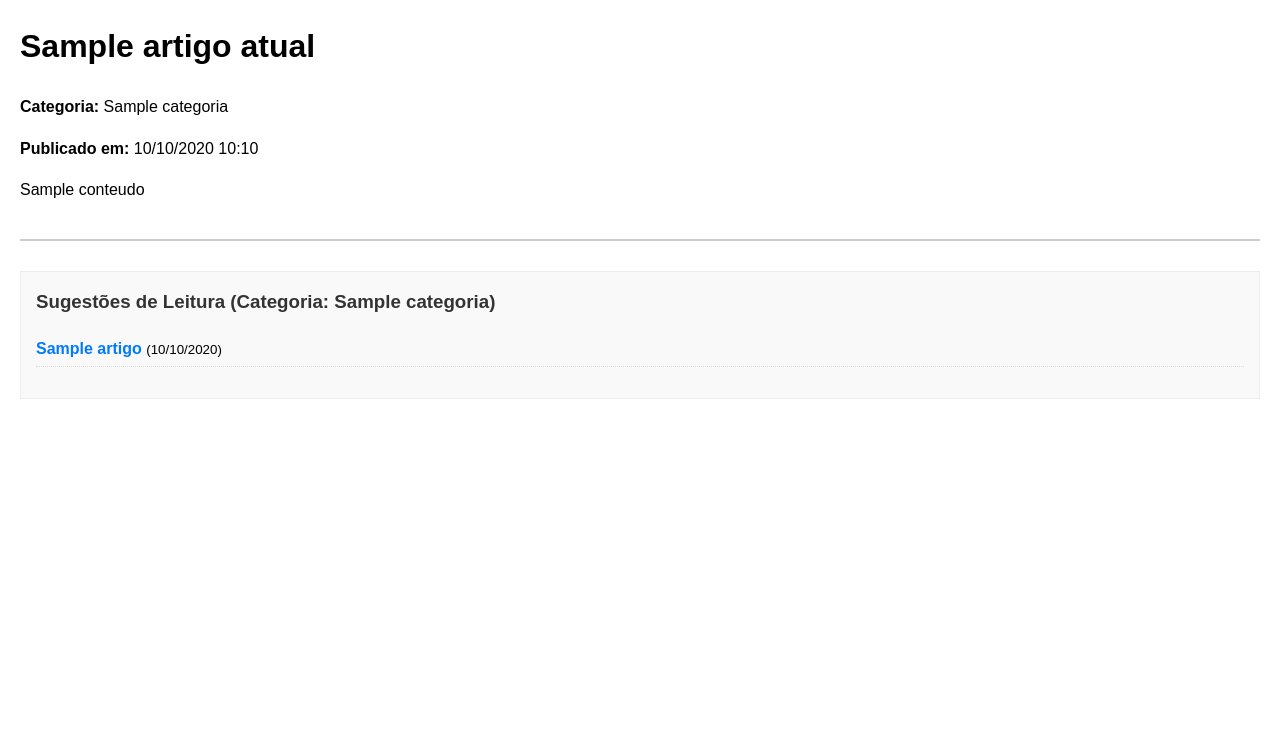
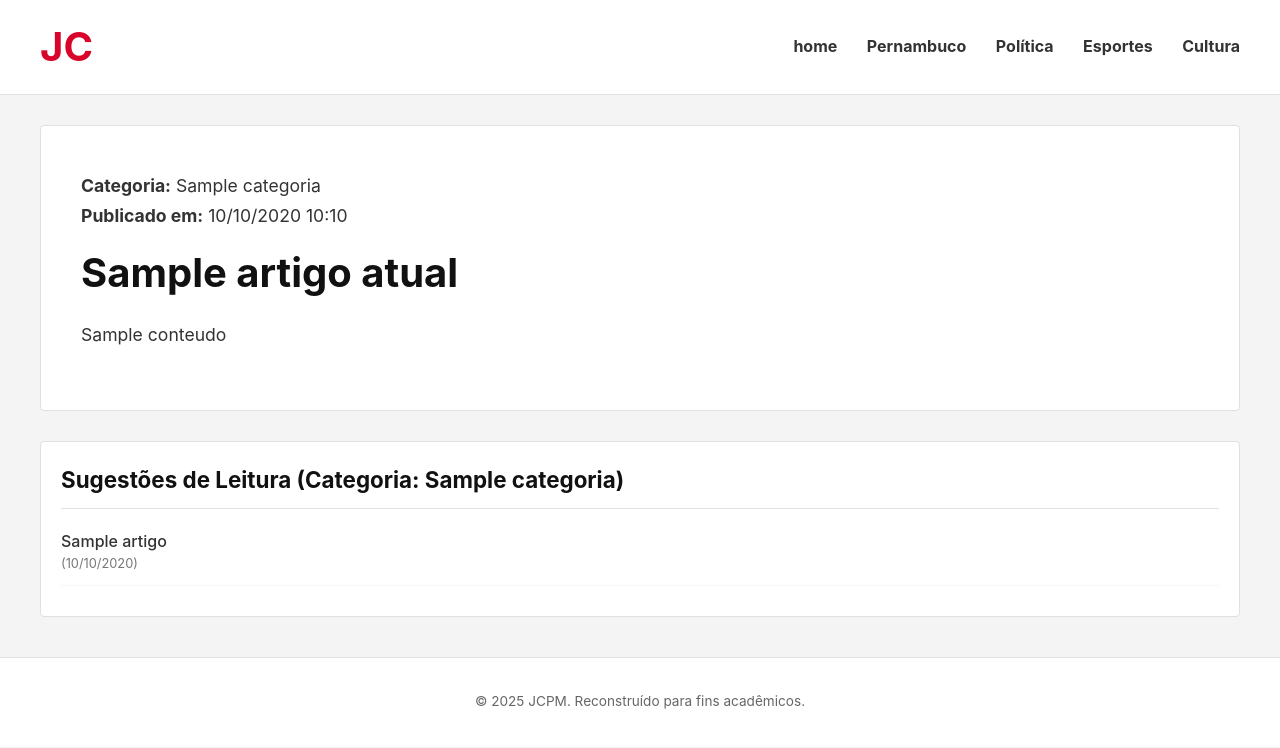
Before and after one commit to gabrielplimaa/Projetos-2, a Django app: template app1/templates/app1/sugestao.html in a window 1280 px wide. Shown: the top 748 px of the page. Run offline with Django 3.2, Linux system fonts and the light colour scheme; the template is opened without the code that fills it: most values are stand-ins (such as "Sample title", 1, 10 or a date in 2020).

Commit message:
corrigindo todo o html e css para ficar parecido com a home

```diff
--- a/app1/Static/app1/css/style.css
+++ b/app1/Static/app1/css/style.css
@@ -276,3 +276,131 @@ a:hover {
     border-top: 1px solid #e0e0e0;
     font-size: 0.85rem;
 }
+/* Estilos específicos para o conteúdo do artigo */
+.article-content {
+    background-color: #fff; /* Fundo branco para a área do artigo */
+    padding: 40px;
+    border: 1px solid #e0e0e0;
+    border-radius: 4px;
+    margin-bottom: 30px;
+}
+
+/* Estilo para o bloco de áudio */
+.article-content audio {
+    width: 100%;
+    margin-bottom: 20px;
+}
+
+/* Título do Artigo (H1) */
+.article-content h1 {
+    font-size: 2.5rem;
+    line-height: 1.1;
+    font-weight: 700;
+    color: #111;
+    margin-top: 0;
+    margin-bottom: 25px;
+}
+
+/* Corpo do Conteúdo */
+.article-content p {
+    font-size: 1.1rem;
+    line-height: 1.7;
+    color: #333;
+    margin-bottom: 20px;
+}
+
+/* Links de Ação (Sugestões/Pontos Chave) */
+.article-actions {
+    margin-top: 40px;
+    padding-top: 20px;
+    border-top: 1px dashed #ccc;
+}
+
+.article-actions h2 {
+    font-size: 1.2rem;
+    margin: 10px 0;
+    font-weight: 500;
+}
+
+/* Estiliza a classe "read-more" */
+.article-actions .read-more {
+    color: #d90429;
+    font-weight: bold;
+    display: inline-block;
+    padding: 5px 0;
+}
+
+.article-actions .read-more:hover {
+    text-decoration: underline;
+}
+/* Estilos específicos para a seção de sugestões */
+.sugestoes-box {
+    background-color: #fff;
+    padding: 20px;
+    margin-top: 30px;
+    border: 1px solid #e0e0e0;
+    border-radius: 4px;
+}
+
+.sugestoes-box h3 {
+    /* Estilo semelhante ao section-title, mas menor */
+    font-size: 1.4rem;
+    color: #111;
+    padding-bottom: 10px;
+    border-bottom: 1px solid #e0e0e0;
+    margin-top: 0;
+    margin-bottom: 20px;
+}
+
+.sugestoes-box ul {
+    list-style: none;
+    padding: 0;
+    margin: 0;
+}
+
+.sugestoes-box li {
+    margin-bottom: 10px;
+    border-bottom: 1px dotted #eee;
+    padding-bottom: 10px;
+}
+
+.sugestoes-box li a {
+    font-weight: 500;
+    color: #333;
+    font-size: 1rem;
+}
+
+.sugestoes-box li a:hover {
+    color: #d90429;
+}
+
+.sugestoes-box small {
+    display: block;
+    font-size: 0.8rem;
+    color: #777;
+}
+
+/* Aplica o estilo de conteúdo de artigo ao bloco principal */
+.artigo-principal {
+    background-color: #fff;
+    padding: 40px;
+    border: 1px solid #e0e0e0;
+    border-radius: 4px;
+    margin-bottom: 0; /* Removido, pois a sugestão fica abaixo */
+}
+
+.artigo-principal h1 {
+    font-size: 2.5rem;
+    line-height: 1.1;
+    font-weight: 700;
+    color: #111;
+    margin-top: 0;
+    margin-bottom: 25px;
+}
+
+.artigo-principal p {
+    font-size: 1.1rem;
+    line-height: 1.7;
+    color: #333;
+    margin-bottom: 20px;
+}
--- a/app1/templates/app1/sugestao.html
+++ b/app1/templates/app1/sugestao.html
@@ -1,29 +1,43 @@
+{% load static %}
 <!DOCTYPE html>
 <html lang="pt-br">
 <head>
     <meta charset="UTF-8">
     <meta name="viewport" content="width=device-width, initial-scale=1.0">
     <title>{{ artigo_atual.titulo }} | Detalhe do Artigo</title>
-    <style>
-        body { font-family: Arial, sans-serif; line-height: 1.6; margin: 20px; }
-        .artigo-principal { border-bottom: 2px solid #ccc; padding-bottom: 20px; margin-bottom: 30px; }
-        .sugestoes-box { border: 1px solid #eee; padding: 15px; background-color: #f9f9f9; }
-        .sugestoes-box h3 { margin-top: 0; color: #333; }
-        .sugestoes-box ul { list-style: none; padding: 0; }
-        .sugestoes-box li { margin-bottom: 10px; border-bottom: 1px dotted #ddd; padding-bottom: 5px; }
-        .sugestoes-box a { text-decoration: none; color: #007bff; font-weight: bold; }
-        .sugestoes-box a:hover { text-decoration: underline; }
-    </style>
+    <link rel="stylesheet" href="{% static 'app1/css/style.css' %}">
+
+
 </head>
 <body>
 
+    <header class="main-header">
+        <div class="container">
+            <h1 class="logo-text">JC</h1>
+            <nav class="main-nav">
+                <a href="{% url 'home' %}">home</a>
+                <a href="{% url 'topico_pernambuco' %}">Pernambuco</a>
+                <a href="{% url 'topico_politica' %}">Política</a>
+                <a href="{% url 'topico_esportes' %}">Esportes</a>
+                <a href="{% url 'topico_cultura' %}">Cultura</a>
+            </nav>
+        </div>
+    </header>
+
+    <main class="container">
+
         <div class="artigo-principal">
+
+            <p class="card-date">
+                <strong>Categoria:</strong> {{ artigo_atual.categoria }}
+                <br>
+                <strong>Publicado em:</strong> {{ artigo_atual.data_publicacao|date:"d/m/Y H:i" }}
+            </p>
+
             <h1>{{ artigo_atual.titulo }}</h1>
-        <p><strong>Categoria:</strong> {{ artigo_atual.categoria }}</p>
-        <p><strong>Publicado em:</strong> {{ artigo_atual.data_publicacao|date:"d/m/Y H:i" }}</p>
 
             <div class="conteudo">
-            {{ artigo_atual.conteudo|linebreaks }}
+                {{ artigo_atual.conteudo|linebreaks|safe }}
             </div>
         </div>
 
@@ -46,5 +60,13 @@
             {% endif %}
         </div>
 
+    </main>
+
+    <footer class="main-footer">
+        <div class="container">
+            <p>&copy; {% now "Y" %} JCPM. Reconstruído para fins acadêmicos.</p>
+        </div>
+    </footer>
+
 </body>
 </html>
--- a/app1/templates/app1/topico_cultura.html
+++ b/app1/templates/app1/topico_cultura.html
@@ -13,6 +13,7 @@
         <div class="container">
             <h1 class="logo-text">Cultura</h1>
             <nav class="main-nav">
+                <a href="{% url 'home' %}">home</a>
                 <a href="{% url 'topico_politica' %}">Política</a>
                 <a href="{% url 'topico_pernambuco' %}">Pernambuco</a>
                 <a href="{% url 'topico_esportes' %}">Esportes</a>
--- a/app1/templates/app1/topico_esportes.html
+++ b/app1/templates/app1/topico_esportes.html
@@ -13,6 +13,7 @@
         <div class="container">
             <h1 class="logo-text">Esportes</h1>
             <nav class="main-nav">
+                <a href="{% url 'home' %}">home</a>
                 <a href="{% url 'topico_politica' %}">Política</a>
                 <a href="{% url 'topico_pernambuco' %}">Pernambuco</a>
                 <a href="{% url 'topico_cultura' %}">Cultura</a>
--- a/app1/templates/app1/topico_pernambuco.html
+++ b/app1/templates/app1/topico_pernambuco.html
@@ -13,6 +13,7 @@
         <div class="container">
             <h1 class="logo-text">Pernambuco</h1>
             <nav class="main-nav">
+                <a href="{% url 'home' %}">home</a>
                 <a href="{% url 'topico_politica' %}">Política</a>
                 <a href="{% url 'topico_esportes' %}">Esportes</a>
                 <a href="{% url 'topico_cultura' %}">Cultura</a>
--- a/app1/templates/app1/topico_politica.html
+++ b/app1/templates/app1/topico_politica.html
@@ -13,6 +13,7 @@
         <div class="container">
             <h1 class="logo-text">Política</h1>
             <nav class="main-nav">
+                <a href="{% url 'home' %}">home</a>
                 <a href="{% url 'topico_pernambuco' %}">Pernambuco</a>
                 <a href="{% url 'topico_esportes' %}">Esportes</a>
                 <a href="{% url 'topico_cultura' %}">Cultura</a>
```
Also changed, not shown: app1/templates/app1/exibir_artigo.html (+58 -5 lines). Lines whose indentation alone changed are shown as unchanged.
